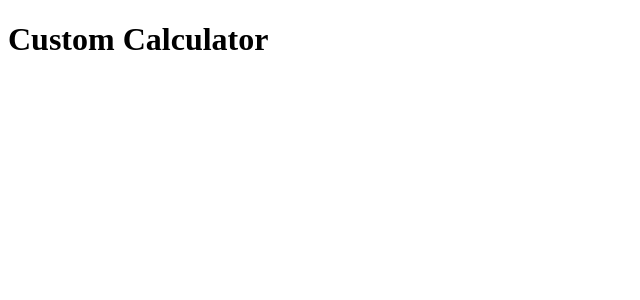
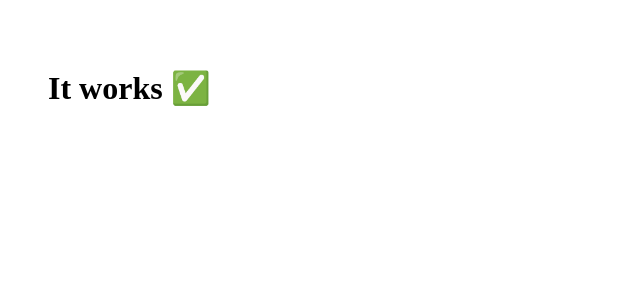
Before and after one commit to Lasithwxn/Custom-Calculator, a Next.js app: page / in a window 1280 px wide. Shown: the top 300 px of the page, without its empty margins (0-640 px from the left). Built offline with nearby package versions, Linux system fonts and the light colour scheme.

Commit message:
Update page.tsx

```diff
--- a/app/page.tsx
+++ b/app/page.tsx
@@ -1,3 +1,7 @@
 export default function Home() {
-  return <h1>Custom Calculator</h1>;
+  return (
+    <div style={{ padding: 40 }}>
+      <h1>It works ✅</h1>
+    </div>
+  );
 }
```
